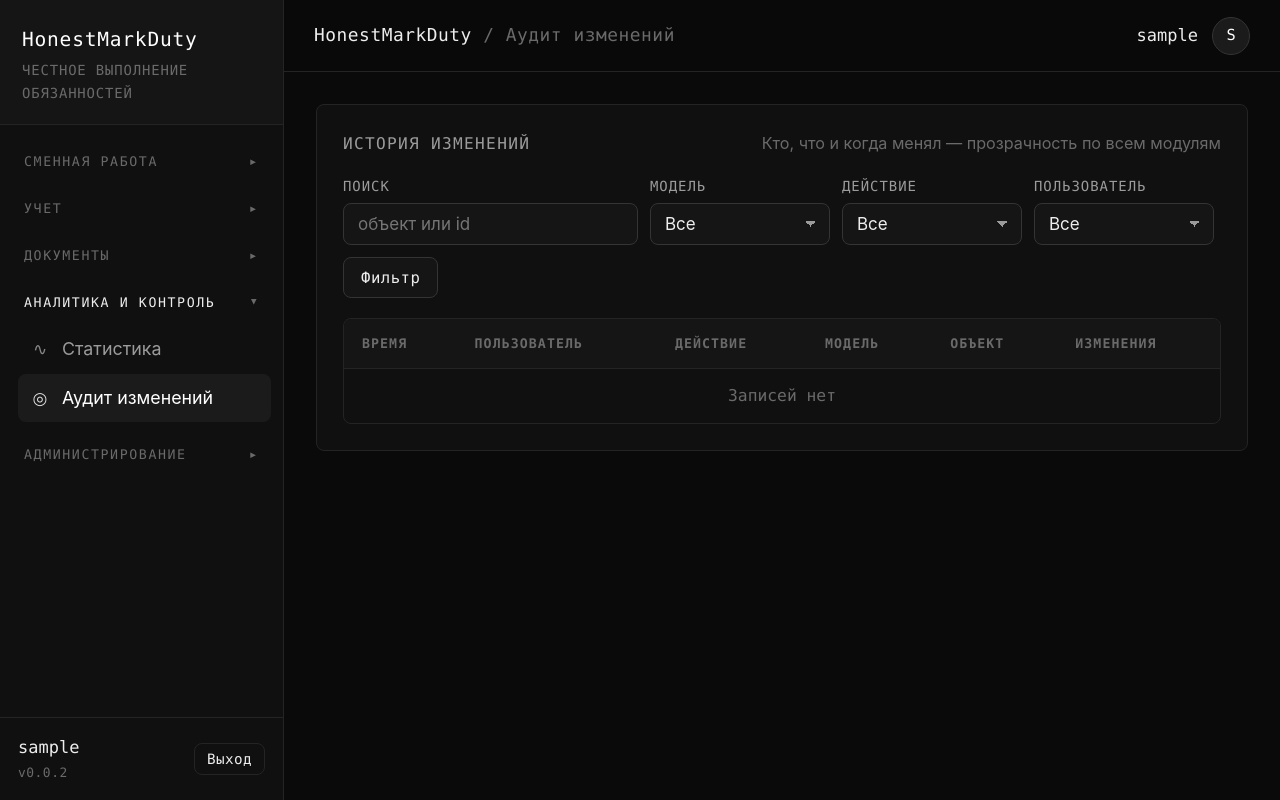
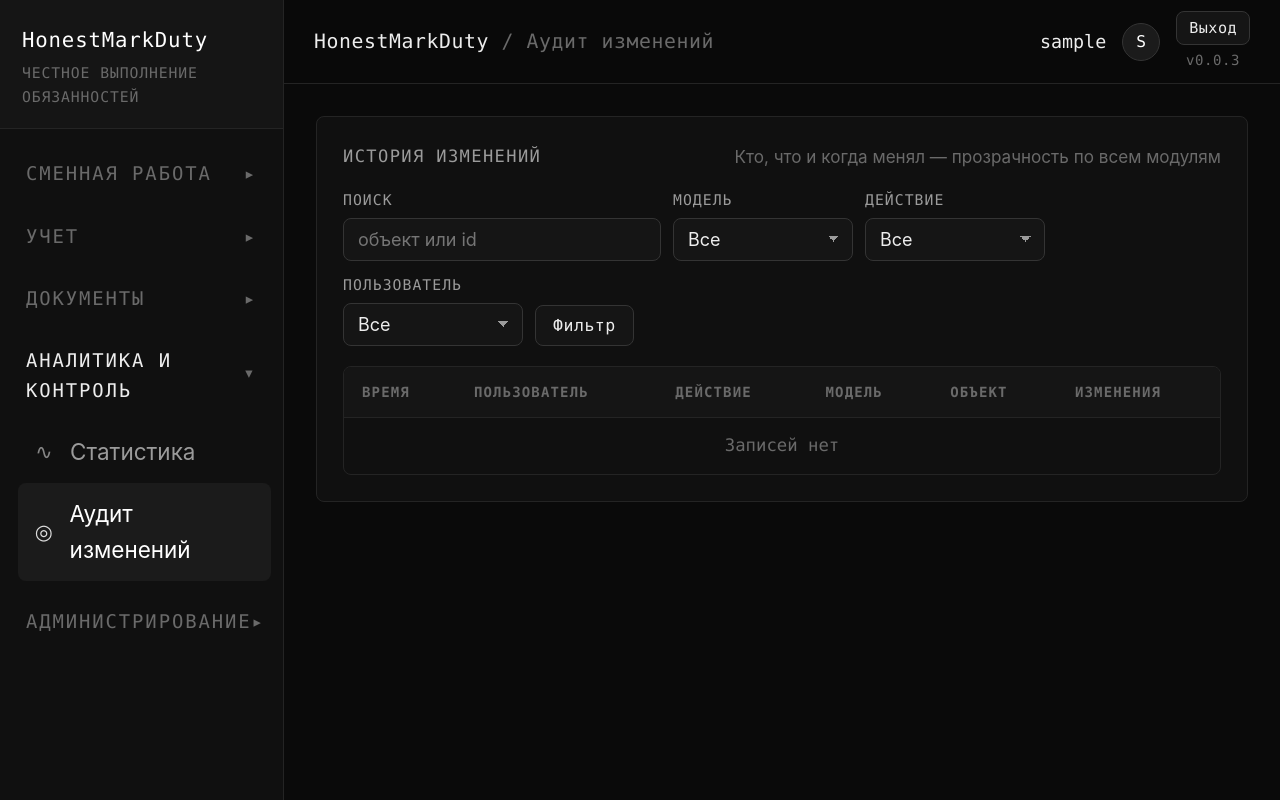
Before and after one commit to ELJZX/HonestMarkDuty, a Django app: page /audit/ in a window 1280 px wide. Run offline with Django 5.2, Linux system fonts and the light colour scheme; the visitor is signed in with stand-in values (Sample User, id 1); data comes from the database, SQL or seed files in the repository; data that the repository does not hold is empty.

Commit message:
Release 0.0.3: larger nav tabs/fonts, top-right logout+version bar, remove sidebar footer

```diff
--- a/config/version.py
+++ b/config/version.py
@@ -7,7 +7,7 @@ from __future__ import annotations
 
 from pathlib import Path
 
-__version__ = "0.0.2"
+__version__ = "0.0.3"
 
 _VERSION_FILE = Path(__file__).resolve().parent.parent / "VERSION"
 
--- a/core/tests.py
+++ b/core/tests.py
@@ -12,12 +12,12 @@ from core.views import server_error
 
 class VersionTests(TestCase):
     def test_version_value(self):
-        self.assertEqual(get_version(), "0.0.2")
+        self.assertEqual(get_version(), "0.0.3")
 
     def test_context_processor_has_version_and_tagline(self):
         request = RequestFactory().get("/")
         context = project_context(request)
-        self.assertEqual(context["APP_VERSION"], "0.0.2")
+        self.assertEqual(context["APP_VERSION"], "0.0.3")
         self.assertEqual(context["PROJECT_TAGLINE"], "Честное выполнение обязанностей")
         self.assertEqual(context["PROJECT_NAME"], "HonestMarkDuty")
 
--- a/static/css/app.css
+++ b/static/css/app.css
@@ -27,7 +27,7 @@ html, body {
   background: var(--bg);
   color: var(--text);
   font-family: var(--font-sans);
-  font-size: 17px;
+  font-size: 18px;
   line-height: 1.6;
   -webkit-font-smoothing: antialiased;
 }
@@ -91,7 +91,7 @@ code, .mono { font-family: var(--font-mono); }
 .nav-group > summary::-webkit-details-marker { display: none; }
 .nav-group > summary::after {
   content: "▸";
-  font-size: .85rem;
+  font-size: 1.05rem;
   color: var(--dim);
   transition: transform .15s ease;
 }
@@ -102,33 +102,28 @@ code, .mono { font-family: var(--font-mono); }
 
 .nav-label {
   font-family: var(--font-mono);
-  font-size: .78rem;
+  font-size: 1.05rem;
   text-transform: uppercase;
-  letter-spacing: .12em;
+  letter-spacing: .1em;
   color: var(--dim);
-  padding: 9px 12px;
+  padding: 13px 14px;
 }
 .nav a.nav-item {
-  display: flex; align-items: center; gap: 12px;
-  padding: 10px 12px;
+  display: flex; align-items: center; gap: 14px;
+  padding: 13px 14px;
   border-radius: var(--radius);
   color: var(--muted);
-  font-size: 1.05rem;
+  font-size: 1.25rem;
   transition: background .12s, color .12s;
 }
 .nav a.nav-item:hover { background: var(--surface-2); color: var(--text); }
 .nav a.nav-item.active { background: var(--surface-3); color: var(--accent); }
-.nav a.nav-item .ico { width: 20px; text-align: center; opacity: .85; font-size: 1rem; }
-
-.sidebar-foot { padding: 16px 18px; border-top: 1px solid var(--border); }
-.side-user-block { display: flex; flex-direction: column; gap: 2px; min-width: 0; }
-.side-user { font-size: 1rem; font-weight: 500; overflow: hidden; text-overflow: ellipsis; white-space: nowrap; }
-.side-version { font-family: var(--font-mono); font-size: .76rem; letter-spacing: .04em; }
+.nav a.nav-item .ico { width: 24px; text-align: center; opacity: .85; font-size: 1.15rem; }
 
 .main { flex: 1; margin-left: var(--sidebar); min-width: 0; display: flex; flex-direction: column; }
 
 .topbar {
-  height: 72px;
+  height: 84px;
   border-bottom: 1px solid var(--border);
   display: flex; align-items: center; justify-content: space-between;
   padding: 0 30px;
@@ -137,9 +132,14 @@ code, .mono { font-family: var(--font-mono); }
   backdrop-filter: blur(8px);
   z-index: 30;
 }
-.topbar-title { font-family: var(--font-mono); font-size: 1.05rem; letter-spacing: .03em; }
+.topbar-title { font-family: var(--font-mono); font-size: 1.1rem; letter-spacing: .03em; }
 .topbar-title .crumb { color: var(--dim); }
-.topbar-user { display: flex; align-items: center; gap: 14px; font-size: 1rem; }
+.topbar-user { display: flex; align-items: center; gap: 16px; font-size: 1rem; }
+.topbar-actions { display: flex; align-items: center; gap: 10px; }
+.account-link { font-size: 1.02rem; }
+.account-link:hover { color: var(--accent); }
+.topbar-logout { display: flex; flex-direction: column; align-items: center; gap: 4px; }
+.topbar-version { font-size: .78rem; color: var(--dim); letter-spacing: .04em; }
 .avatar {
   width: 38px; height: 38px; border-radius: 50%;
   background: var(--surface-3); border: 1px solid var(--border-strong);
--- a/templates/base.html
+++ b/templates/base.html
@@ -92,23 +92,6 @@
       </details>
       {% endif %}
     </nav>
-
-    <div class="sidebar-foot">
-      <div class="flex items-center justify-between">
-        <div class="side-user-block">
-          {% if user.is_admin %}
-            <a class="side-user mono" href="/admin/" title="Панель Django admin">{{ user.username }}</a>
-          {% else %}
-            <span class="side-user mono">{{ user.username }}</span>
-          {% endif %}
-          <span class="side-version dim">v{{ APP_VERSION }}</span>
-        </div>
-        <form method="post" action="{% url 'accounts:logout' %}">
-          {% csrf_token %}
-          <button class="btn btn-sm btn-ghost" type="submit" title="Выйти">Выход</button>
-        </form>
-      </div>
-    </div>
   </aside>
 
   <div class="overlay" id="overlay"></div>
@@ -123,13 +106,20 @@
         </div>
       </div>
       <div class="topbar-user">
-        {% block topbar_actions %}{% endblock %}
+        <div class="topbar-actions">{% block topbar_actions %}{% endblock %}</div>
         {% if user.is_admin %}
-          <a class="mono" href="/admin/" title="Панель Django admin">{{ user.username }}</a>
+          <a class="account-link mono" href="/admin/" title="Панель Django admin">{{ user.username }}</a>
         {% else %}
-          <span class="mono">{{ user.username }}</span>
+          <span class="account-link mono">{{ user.username }}</span>
         {% endif %}
         <div class="avatar">{{ user.username|slice:":1"|upper }}</div>
+        <div class="topbar-logout">
+          <form method="post" action="{% url 'accounts:logout' %}">
+            {% csrf_token %}
+            <button class="btn btn-sm" type="submit">Выход</button>
+          </form>
+          <span class="topbar-version mono">v{{ APP_VERSION }}</span>
+        </div>
       </div>
     </header>
 
```
Also changed, not shown: README.md, 1 other file.
